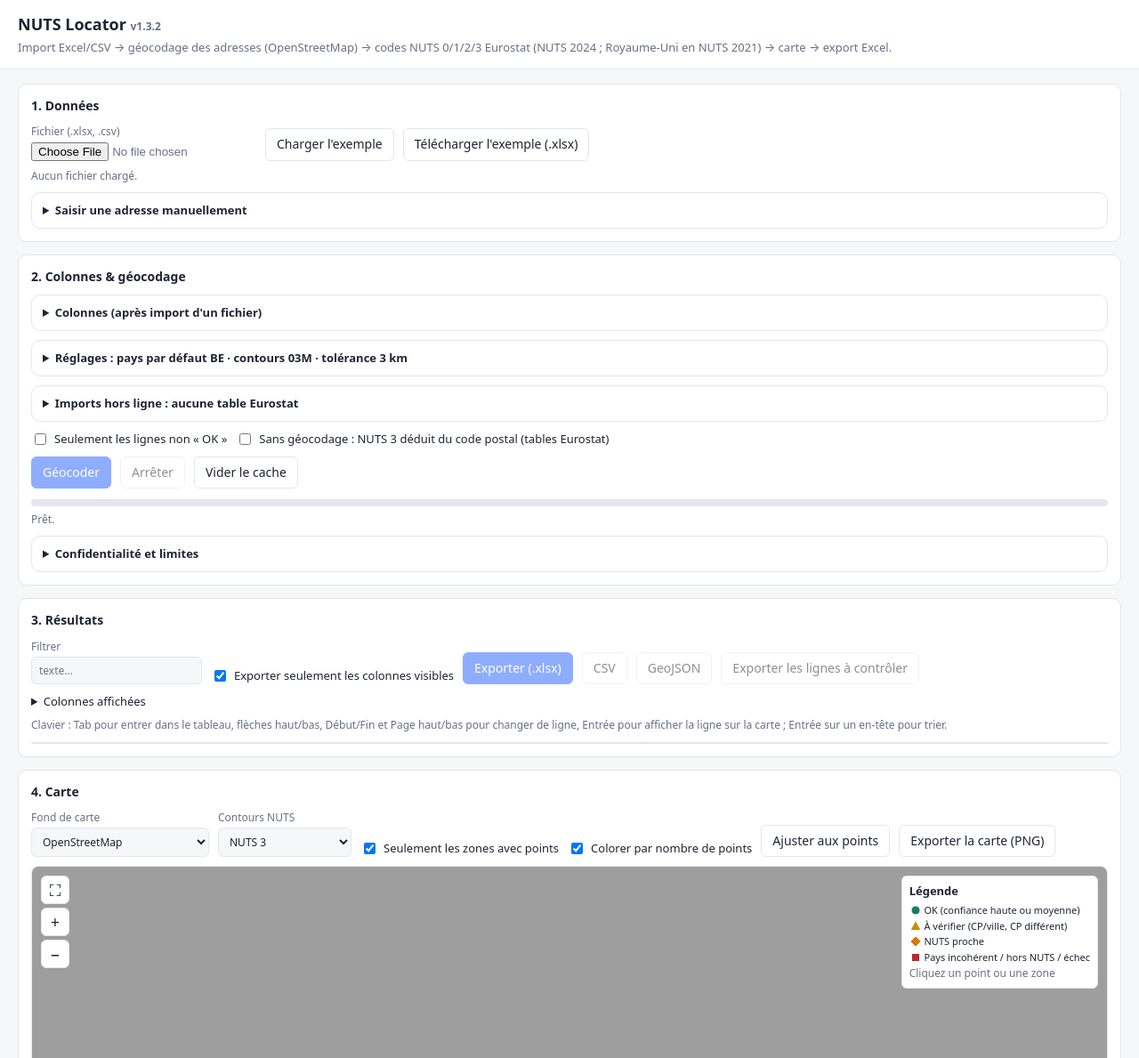
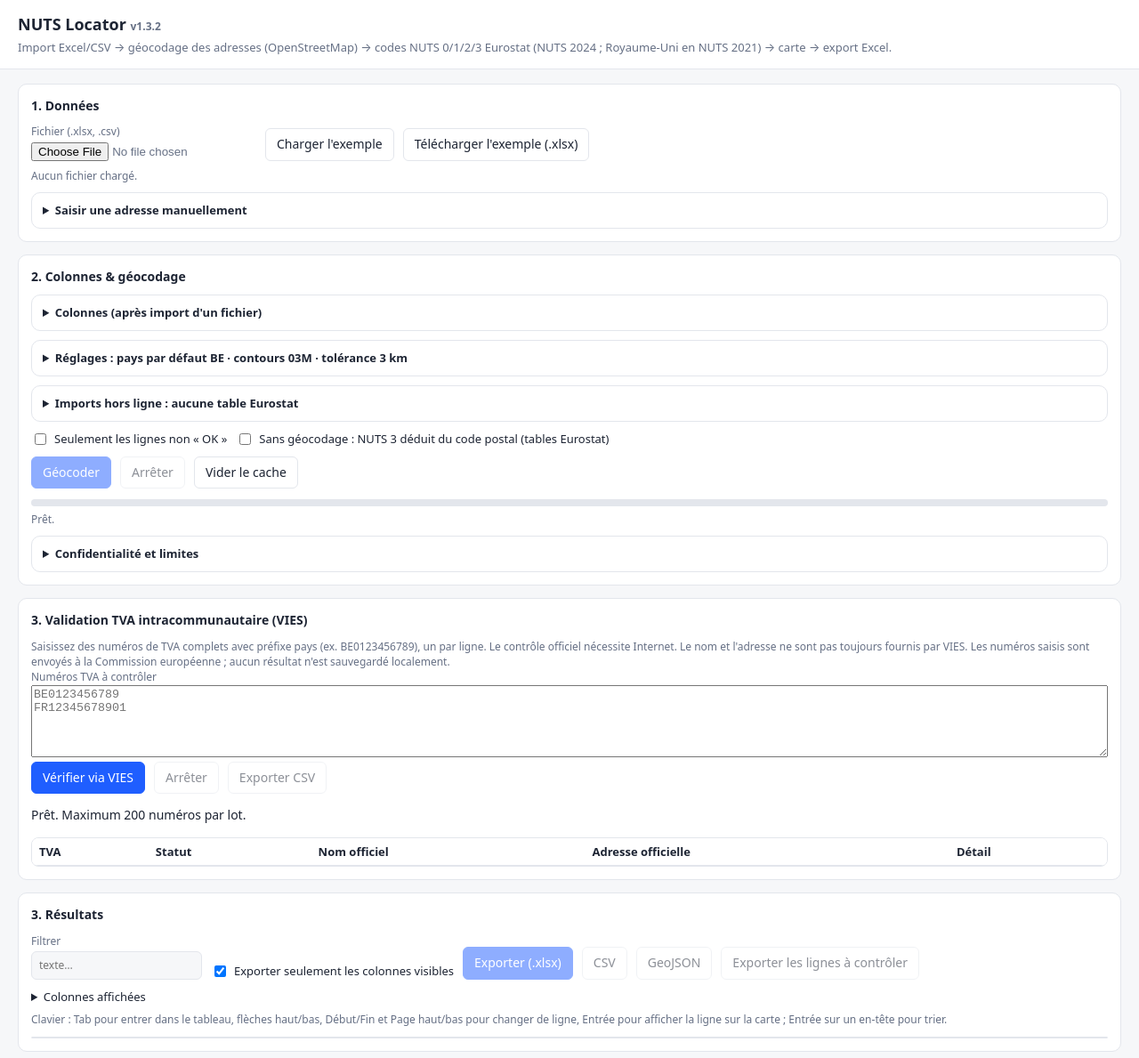
Before and after one commit to pmeyssonnier/NUTS-locator-app, a website with bundled scripts: page index.html in a window 1280 px wide. Shown: the top 1189 px of the page at 89% size. Built offline with nearby package versions, Linux system fonts and the light colour scheme.

Commit message:
feat: integrate VIES validation section

```diff
--- a/index.html
+++ b/index.html
@@ -94,6 +94,19 @@
     </details>
   </section>
 
+  <section class="card" id="sec-vies" aria-labelledby="h-vies">
+    <h2 id="h-vies">3. Validation TVA intracommunautaire (VIES)</h2>
+    <p class="notice">Saisissez des numéros de TVA complets avec préfixe pays (ex. BE0123456789), un par ligne. Le contrôle officiel nécessite Internet. Le nom et l'adresse ne sont pas toujours fournis par VIES. Les numéros saisis sont envoyés à la Commission européenne ; aucun résultat n'est sauvegardé localement.</p>
+    <label class="wide" for="vatInput">Numéros TVA à contrôler</label>
+    <textarea id="vatInput" rows="5" style="width:100%" placeholder="BE0123456789&#10;FR12345678901"></textarea>
+    <div class="row">
+      <button class="primary" id="vatCheck">Vérifier via VIES</button>
+      <button id="vatStop" disabled>Arrêter</button>
+      <button id="vatExport" disabled>Exporter CSV</button>
+    </div>
+    <p id="vatStatus" role="status" aria-live="polite">Prêt. Maximum 200 numéros par lot.</p>
+    <div class="tablewrap"><table aria-label="Résultats VIES"><thead><tr><th>TVA</th><th>Statut</th><th>Nom officiel</th><th>Adresse officielle</th><th>Détail</th></tr></thead><tbody id="vatRows"></tbody></table></div>
+  </section>
   <section class="card" id="sec-results" tabindex="-1" aria-labelledby="h-results">
     <h2 id="h-results">3. Résultats</h2>
     <div class="row">
@@ -142,7 +155,7 @@
     <p class="notice" id="mapHelp">Clavier (carte active) : flèches pour déplacer (Maj : plus loin) · + et − pour zoomer · 0 ou Début pour tout afficher · Page suivante / précédente pour passer au point suivant / précédent · Échap pour fermer l'info.</p>
   </section>
 </main>
-<nav class="tabbar" id="tabbar" aria-label="Sections"><a href="#sec-data">Données</a><a href="#sec-geo">Géocodage</a><a href="#sec-results">Résultats</a><a href="#sec-map">Carte</a></nav>
+<nav class="tabbar" id="tabbar" aria-label="Sections"><a href="#sec-data">Données</a><a href="#sec-geo">Géocodage</a><a href="#sec-vies">TVA</a><a href="#sec-results">Résultats</a><a href="#sec-map">Carte</a></nav>
 <div id="live" class="sr" role="status" aria-live="polite" aria-atomic="true"></div>
 <footer><span id="ver"></span> Géocodage © contributeurs OpenStreetMap (Nominatim, max 1 requête/s). Limites administratives © EuroGeographics — Eurostat GISCO, NUTS 2024.</footer>
 
```
